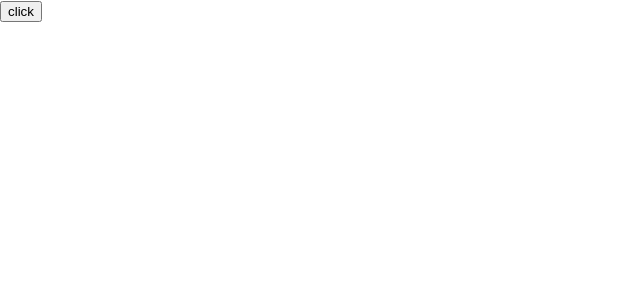
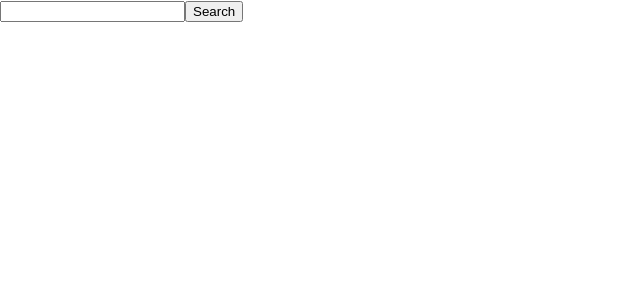
Before and after one commit to leorospo/wink_books, a React (Create React App) app: page / in a window 1280 px wide. Shown: the top 300 px of the page, without its empty margins (0-640 px from the left). Built offline with nearby package versions, Linux system fonts and the light colour scheme.

Commit message:
Search bar implemented @TODO: paginate results

```diff
--- a/src/App.js
+++ b/src/App.js
@@ -1,18 +1,31 @@
 import React from 'react';
 import './App.css';
-import Books from './components/Books'
+import Books from './components/Books';
+import SearchBar from './components/SearchBar'
 
 class App extends React.Component {
     constructor(props) {
         super(props)
         this.state = {
+            books: []
         }
     }
+
+    getBooks = query => fetch(`https://www.googleapis.com/books/v1/volumes?q=${query}`)
+    printBooks = query => this.getBooks(query)
+        .then(r => r.json())
+        .then(r => r.items)
+        .then(r =>
+            this.setState({
+                books: r
+            })
+        )
 
     render() {
         return (
             <div className="">
-                <Books />
+                <SearchBar printBooks={this.printBooks} />
+                <Books books={this.state.books} />
             </div>
         )
     }
--- a/src/components/Books.js
+++ b/src/components/Books.js
@@ -4,27 +4,13 @@ export default class Books extends React.Component {
     constructor(props) {
         super(props)
         this.state = {
-            books: []
         }
     }
-
-    getBooks = query => fetch(`https://www.googleapis.com/books/v1/volumes?q=${query}`)
-    printBooks = query => this.getBooks(query)
-        .then(r => r.json())
-        .then(r => r.items)
-        .then(r =>
-            this.setState({
-                books: r
-            })
-        )
 
     render() {
         return (
             <div>
-                {
-                    this.state.books.map(el => <p key={el.id}>{el.volumeInfo.title}</p>)
-                }
-                <button onClick={() => this.printBooks('a')}>click</button>
+                {this.props.books.map(el => <p key={el.id}>{el.volumeInfo.title}</p>)}
             </div>
         )
     }
--- /dev/null
+++ b/src/components/SearchBar.js
@@ -0,0 +1,38 @@
+import React from 'react';
+
+export default class SearchBar extends React.Component {
+    constructor(props) {
+        super(props)
+        this.state = {
+            searchTerm: ''
+        }
+    }
+
+    searchTermHandler = (e) => {
+        this.setState({
+            searchTerm: e.target.value
+        })
+    }
+
+    onSubmit = (e) => {
+        e.preventDefault()
+        if (this.state.searchTerm !== '') {
+            this.props.printBooks(this.state.searchTerm)
+        } else {
+            alert('Write something')
+        }
+    }
+
+    render() {
+        return (
+            <form onSubmit={this.onSubmit}>
+                <input
+                    type='text'
+                    value={this.state.searchTerm}
+                    onChange={this.searchTermHandler} />
+                <button type='submit'>Search</button>
+            </form>
+
+        )
+    }
+}
```
